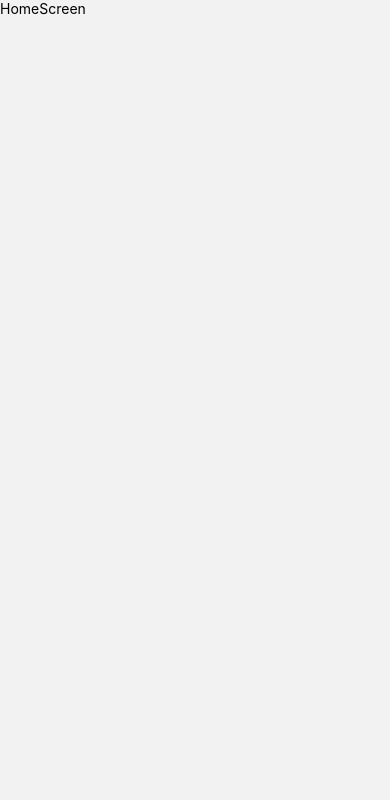
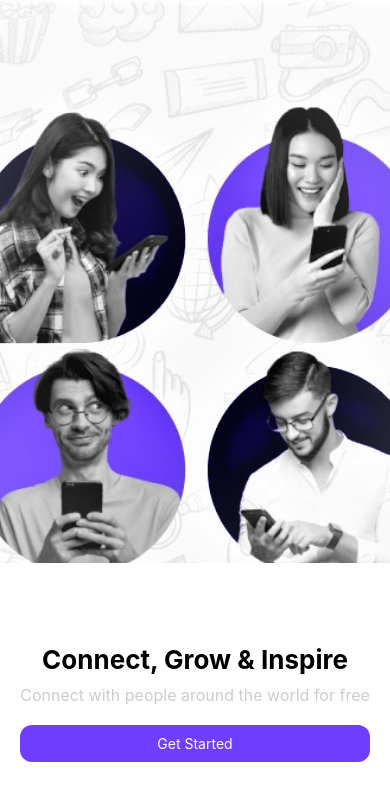
Before and after one commit to mdmidulhosen/chat-react-chat-application-using-socket-io-and-context-api, a React Native app in the folder frontend/: screen /Home in a window 390 px wide. Shown: the top 800 px of the page. Built offline with nearby package versions, Linux system fonts and the light colour scheme.

Commit message:
updated code

```diff
--- a/frontend/context/index.js
+++ b/frontend/context/index.js
@@ -1,9 +1,27 @@
-import {createContext} from 'react';
+import React, {createContext, useState} from 'react';
 
 export const GlobalContext = createContext(null);
 
 const GlobalState = ({children}) => {
-  return <GlobalContext.Provider value={{}}>{children}</GlobalContext.Provider>;
+  const [showLoginView, setShowLoginView] = useState(false);
+  const [currentUserName, setCurrentUserName] = useState('');
+  const [currentUser, setCurrentUser] = useState('');
+  const [allUser, setAllUser] = useState([]);
+  return (
+    <GlobalContext.Provider
+      value={{
+        showLoginView,
+        setShowLoginView,
+        currentUserName,
+        setCurrentUserName,
+        currentUser,
+        setCurrentUser,
+        allUser,
+        setAllUser,
+      }}>
+      {children}
+    </GlobalContext.Provider>
+  );
 };
 
 export default GlobalState;
--- a/frontend/screens/HomeScreen.jsx
+++ b/frontend/screens/HomeScreen.jsx
@@ -1,12 +1,149 @@
-import { View, Text } from 'react-native'
-import React from 'react'
+import {
+  View,
+  Text,
+  StyleSheet,
+  ImageBackground,
+  TextInput,
+  TouchableOpacity,
+  Dimensions,
+  Pressable,
+  Alert,
+  Keyboard,
+} from 'react-native';
+import React, {useContext} from 'react';
+import homeImage from '../assets/images/home-image.jpg';
+import {GlobalContext} from '../context';
+const {height, width} = Dimensions.get('screen');
 
 const HomeScreen = () => {
+  const {
+    showLoginView,
+    setShowLoginView,
+    currentUserName,
+    setCurrentUserName,
+    currentUser,
+    setCurrentUser,
+    allUser,
+    setAllUser,
+  } = useContext(GlobalContext);
+  console.log(currentUserName.trim());
+
+  const handleRegisterAndLogin = isLogin => {
+    if (currentUserName.trim() !== '') {
+      const index = allUser.findIndex(userItem => userItem === currentUserName);
+      if (isLogin) {
+        if (index === -1) {
+          Alert.alert('Please Register First.');
+        } else {
+          setCurrentUser(setCurrentUserName);
+        }
+      } else {
+        if (index === -1) {
+          allUser.push(currentUserName);
+          setAllUser(allUser);
+          setCurrentUser(setCurrentUserName);
+        } else {
+          Alert.alert('Already registered, please login!');
+        }
+      }
+      setCurrentUserName('');
+    } else {
+      Alert.alert('User name field is empty!');
+    }
+    Keyboard.dismiss();
+  };
   return (
-    <View>
-      <Text>HomeScreen</Text>
+    <View style={styles.mainWrapper}>
+      <ImageBackground style={styles.homeImage} source={homeImage} />
+      <View style={styles.content}>
+        {showLoginView ? (
+          <View style={{width: '100%'}}>
+            <Text style={styles.title}>Give your information</Text>
+            <TextInput
+              placeholder="Enter Your User Name"
+              style={styles.input}
+              onChangeText={setCurrentUserName}
+              value={currentUserName}
+            />
+            <View style={styles.betweenWrapper}>
+              <TouchableOpacity onPress={() => handleRegisterAndLogin(false)}>
+                <Text style={styles.button}>Register</Text>
+              </TouchableOpacity>
+              <TouchableOpacity onPress={() => handleRegisterAndLogin(true)}>
+                <Text style={styles.button}>Login</Text>
+              </TouchableOpacity>
+            </View>
+          </View>
+        ) : (
+          <View>
+            <Text style={styles.title}>Connect, Grow & Inspire</Text>
+            <Text style={styles.subTitle}>
+              Connect with people around the world for free
+            </Text>
+            <Pressable onPress={() => setShowLoginView(true)}>
+              <Text style={styles.button}>Get Started</Text>
+            </Pressable>
+          </View>
+        )}
+      </View>
     </View>
-  )
-}
+  );
+};
 
-export default HomeScreen
+const styles = StyleSheet.create({
+  mainWrapper: {
+    flex: 1,
+  },
+  homeImage: {
+    flex: 2,
+    width: '100%',
+    justifyContent: 'center',
+    alignItems: 'center',
+  },
+  content: {
+    flex: 1,
+    backgroundColor: '#ffffff',
+    justifyContent: 'center',
+    alignItems: 'center',
+    width: '100%',
+    paddingHorizontal: 20,
+    overflow: 'hidden',
+    zIndex: 10,
+  },
+  button: {
+    backgroundColor: '#703efe',
+    color: 'white',
+    textAlign: 'center',
+    paddingVertical: 10,
+    paddingHorizontal: 70,
+    borderRadius: 12,
+  },
+  betweenWrapper: {
+    flexDirection: 'row',
+    justifyContent: 'space-between',
+    alignItems: 'center',
+    marginTop: 10,
+  },
+  input: {
+    borderColor: '#703efe',
+    borderWidth: 2,
+    borderRadius: 12,
+    marginBottom: 4,
+    paddingLeft: 20,
+  },
+  title: {
+    color: '#000000',
+    fontSize: 26,
+    textAlign: 'center',
+    fontWeight: '700',
+    marginBottom: 10,
+  },
+  subTitle: {
+    color: '#cccccc',
+    fontSize: 16,
+    marginBottom: 20,
+    textAlign: 'center',
+  },
+});
+
+export default HomeScreen;
```
Also changed, not shown: frontend/assets/images/home-image.jpg (added).
